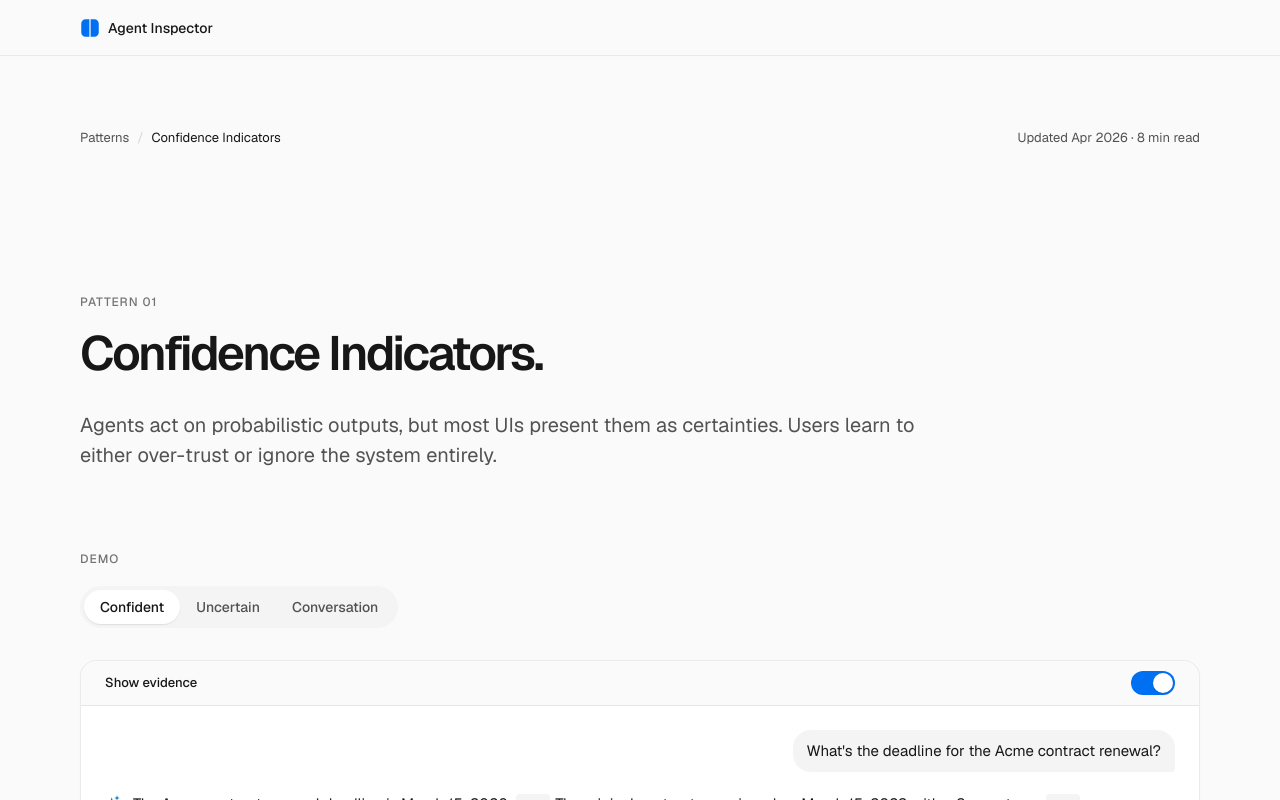
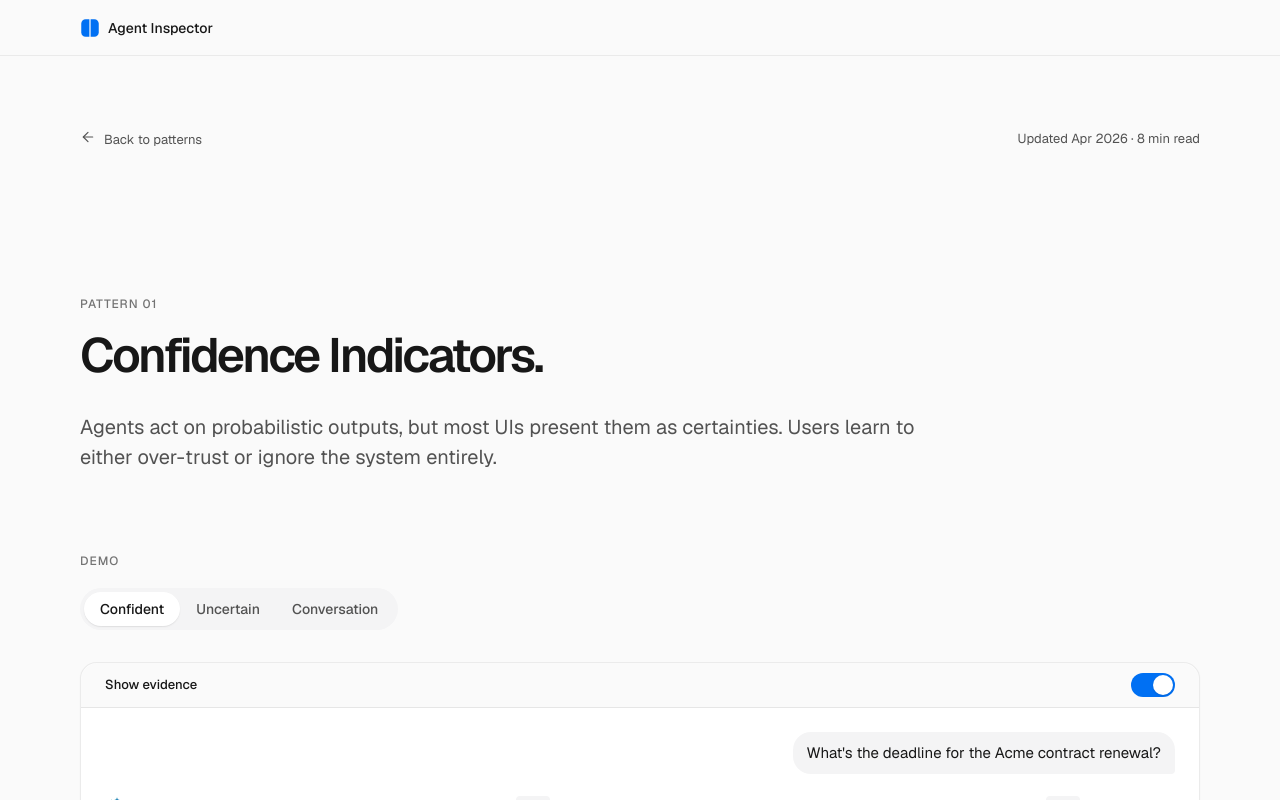
Before and after one commit to EricSparksJr/agent-inspector, a Next.js app: page /patterns/confidence-indicators in a window 1280 px wide. Shown: the top 800 px of the page. Built offline with nearby package versions, Linux system fonts and the light colour scheme.

Commit message:
Update page.tsx

```diff
--- a/app/patterns/confidence-indicators/page.tsx
+++ b/app/patterns/confidence-indicators/page.tsx
@@ -1,6 +1,7 @@
 import type { Metadata, Viewport } from "next"
 import type { ReactNode } from "react"
 import Link from "next/link"
+import { ArrowLeft } from "lucide-react"
 import Footer from "@/components/sections/Footer"
 import EnhancedConfidenceDemo from "./EnhancedConfidenceDemo"
 import MessageThread from "@/components/patterns/MessageThread"
@@ -153,23 +154,25 @@ export default function ConfidenceIndicatorsPage() {
       <div className={W}>
 
         {/* ══════════════════════════════════════════════════════════════
-            SECTION A - Breadcrumb + meta
+            SECTION A - Back link + meta
         ══════════════════════════════════════════════════════════════ */}
         <div className="pt-32">
           <div
             className="flex items-center justify-between text-[13px]"
             style={{ color: "var(--text-muted)" }}
           >
-            <nav className="flex items-center gap-2" aria-label="Breadcrumb">
+            <nav aria-label="Back">
               <Link
-                href="/"
-                className="transition-colors duration-[180ms] hover:opacity-70"
-                style={{ color: "var(--text-muted)" }}
+                href="/#patterns"
+                className="inline-flex items-baseline gap-2 text-[color:var(--text-muted)] transition-colors duration-[180ms] hover:text-[color:var(--text)]"
               >
-                Patterns
+                <ArrowLeft
+                  className="size-4 shrink-0 translate-y-px"
+                  strokeWidth={1.75}
+                  aria-hidden
+                />
+                <span>Back to patterns</span>
               </Link>
-              <span style={{ color: "var(--border-strong)" }}>/</span>
-              <span style={{ color: "var(--text)" }}>Confidence Indicators</span>
             </nav>
             <span className="hidden sm:block">Updated Apr 2026 · 8 min read</span>
           </div>
@@ -620,16 +623,15 @@ export default function ConfidenceIndicatorsPage() {
         </section>
 
         {/* ══════════════════════════════════════════════════════════════
-            SECTION I - Previous nav (single column)
+            SECTION I - Return to library
         ══════════════════════════════════════════════════════════════ */}
         <div className="mt-24 md:mt-36">
           <div
             className="flex items-start justify-start pt-8"
             style={{ borderTop: "1px solid var(--border)" }}
           >
-            {/* Previous - primary link to library */}
             <Link
-              href="/"
+              href="/#patterns"
               className="flex flex-col gap-1 transition-opacity duration-[180ms] hover:opacity-70"
             >
               <span
@@ -642,7 +644,7 @@ export default function ConfidenceIndicatorsPage() {
                 className="text-[15px] font-medium"
                 style={{ color: "var(--text)" }}
               >
-                First pattern in the set
+                Return to pattern library
               </span>
             </Link>
           </div>
```
